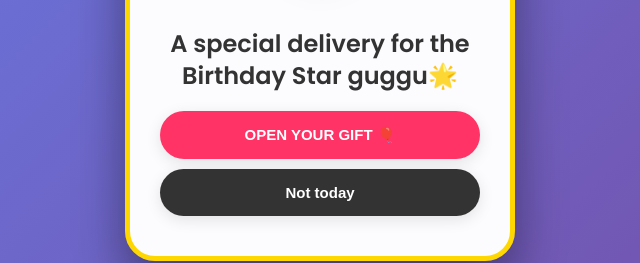
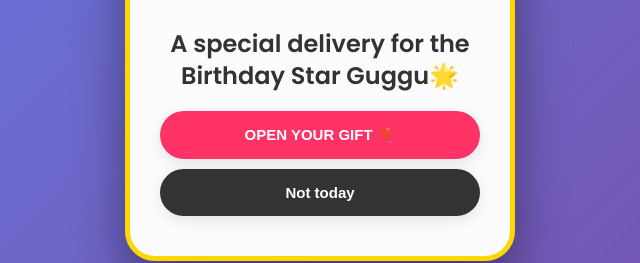
Before and after one commit to alok4079/HBD, a plain HTML site: page index.html in a window 1280 px wide. Shown: the part 348-611 px from the top of the page, 320-960 px from the left. Drawn offline with Linux system fonts and the light colour scheme; a web font is replaced by a local one.

```diff
--- a/index.html
+++ b/index.html
@@ -113,7 +113,7 @@
 
 <div class="container" id="page1">
   <span class="birthday-icon">🎁</span>
-  <h2>A special delivery for the Birthday Star guggu🌟</h2>
+  <h2>A special delivery for the Birthday Star Guggu🌟</h2>
   <div style="display:flex; flex-direction: column; gap:10px;">
     <button id="yesBtn" onclick="openStory(event)">OPEN YOUR GIFT 🎈</button>
     <button id="noBtn" onmouseover="moveNo()">Not today</button>
```
